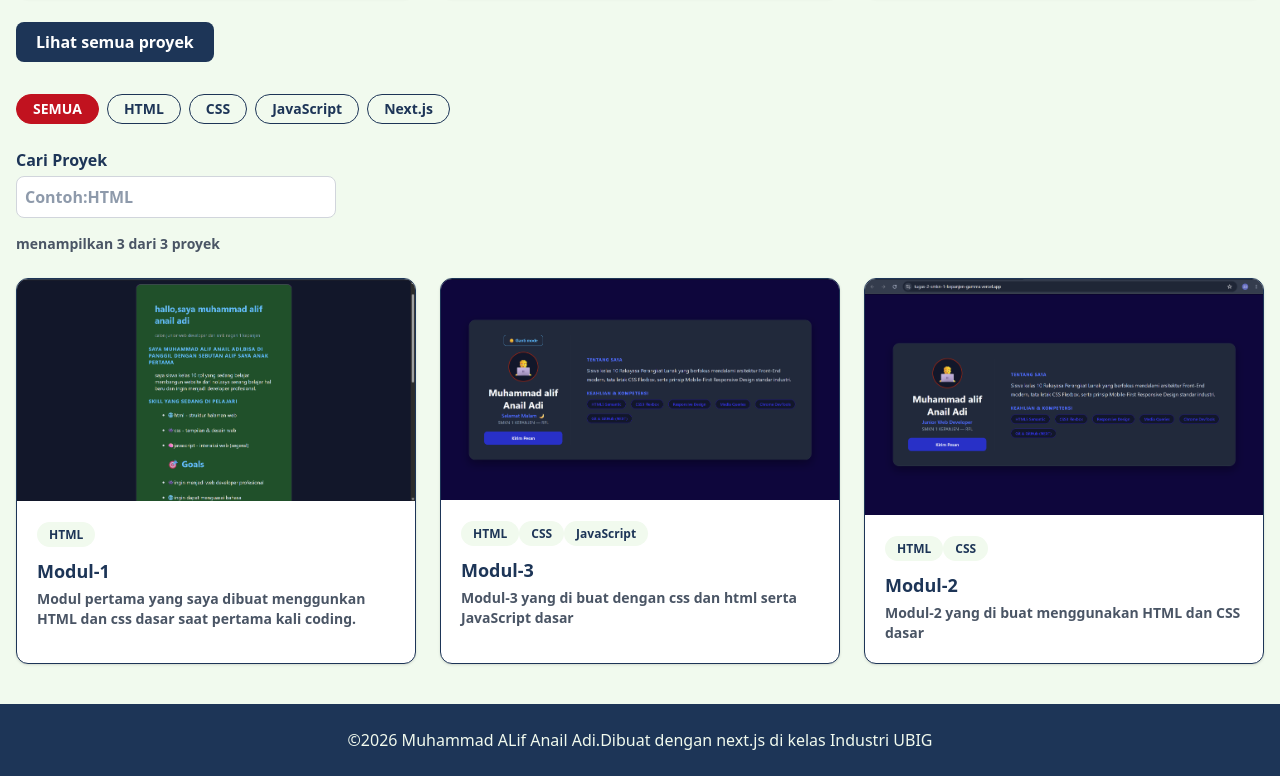
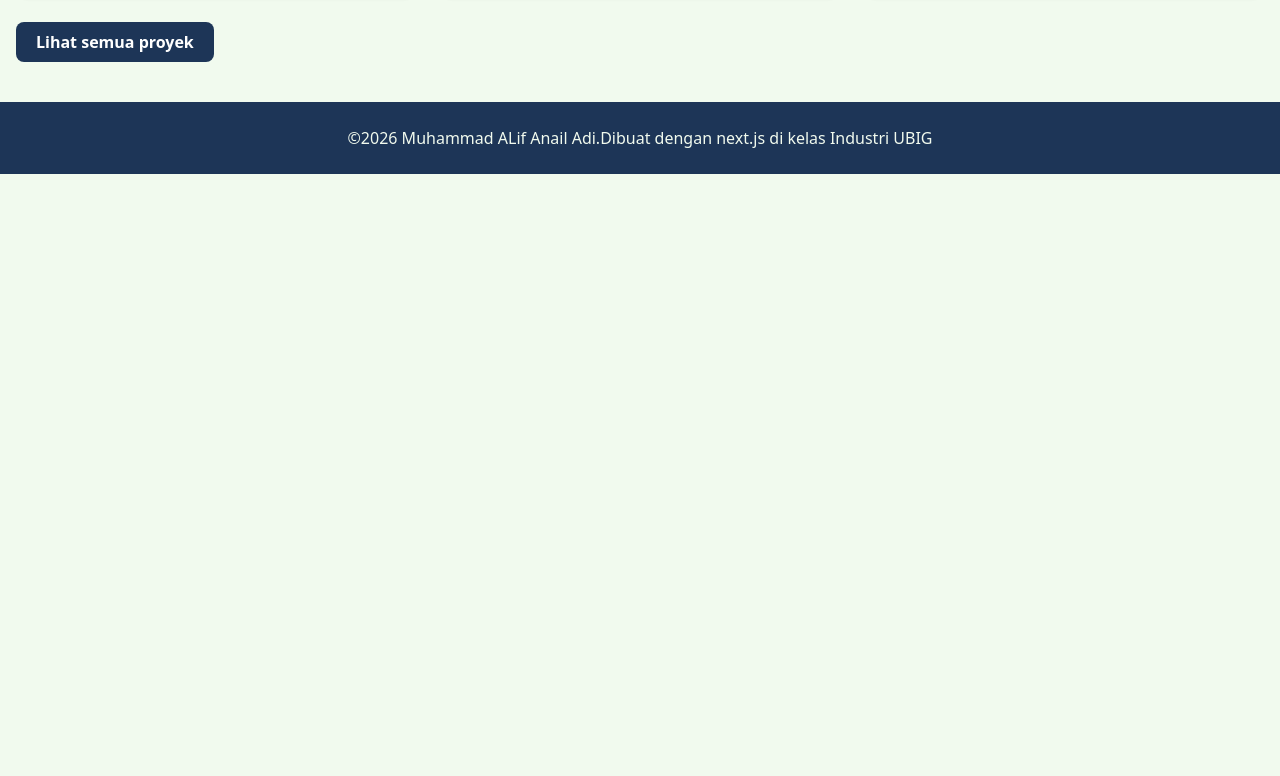
Before and after one commit to alif497/portofolio-next.js, a Next.js app: page / in a window 1280 px wide. Shown: the part 1115-1891 px from the top of the page. After the commit the page ends 1289 px from the top, so only its background shows below. Built offline with nearby package versions, Linux system fonts and the light colour scheme.

Commit message:
update file ke next.js

```diff
--- a/src/app/page.js
+++ b/src/app/page.js
@@ -6,7 +6,6 @@ import SkillCard from "@/components/SkillCard";
 import Link from "next/link";
 import ProyekCard from "@/components/ProyekCard";
 import { proyek } from "@/data/proyek";
-import FilterProyek from "@/components/FilterProyek";
 
 
 
@@ -69,7 +68,6 @@ export default function Home() {
           Lihat semua proyek
           </Link>
 
-          <FilterProyek proyek={proyek}/>
         </section>
     </main>
       </>
```
